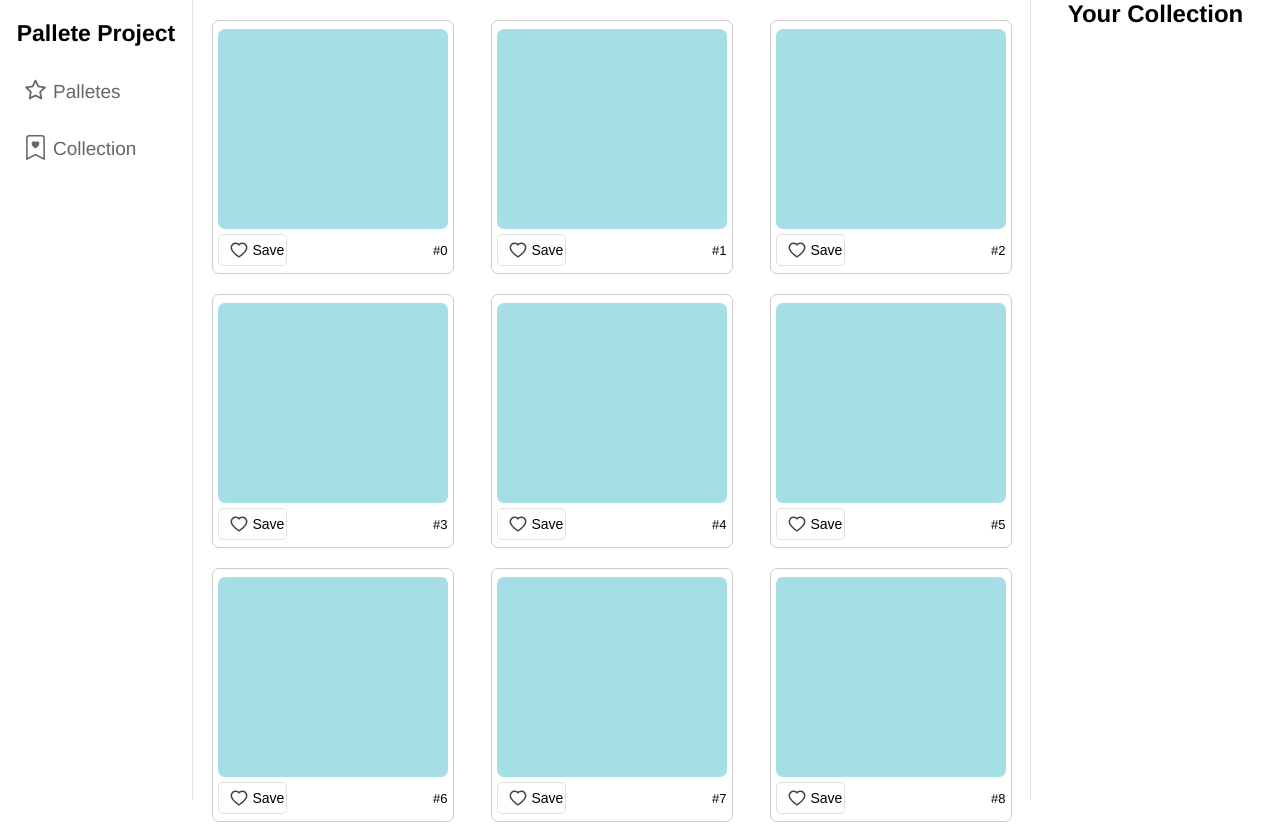
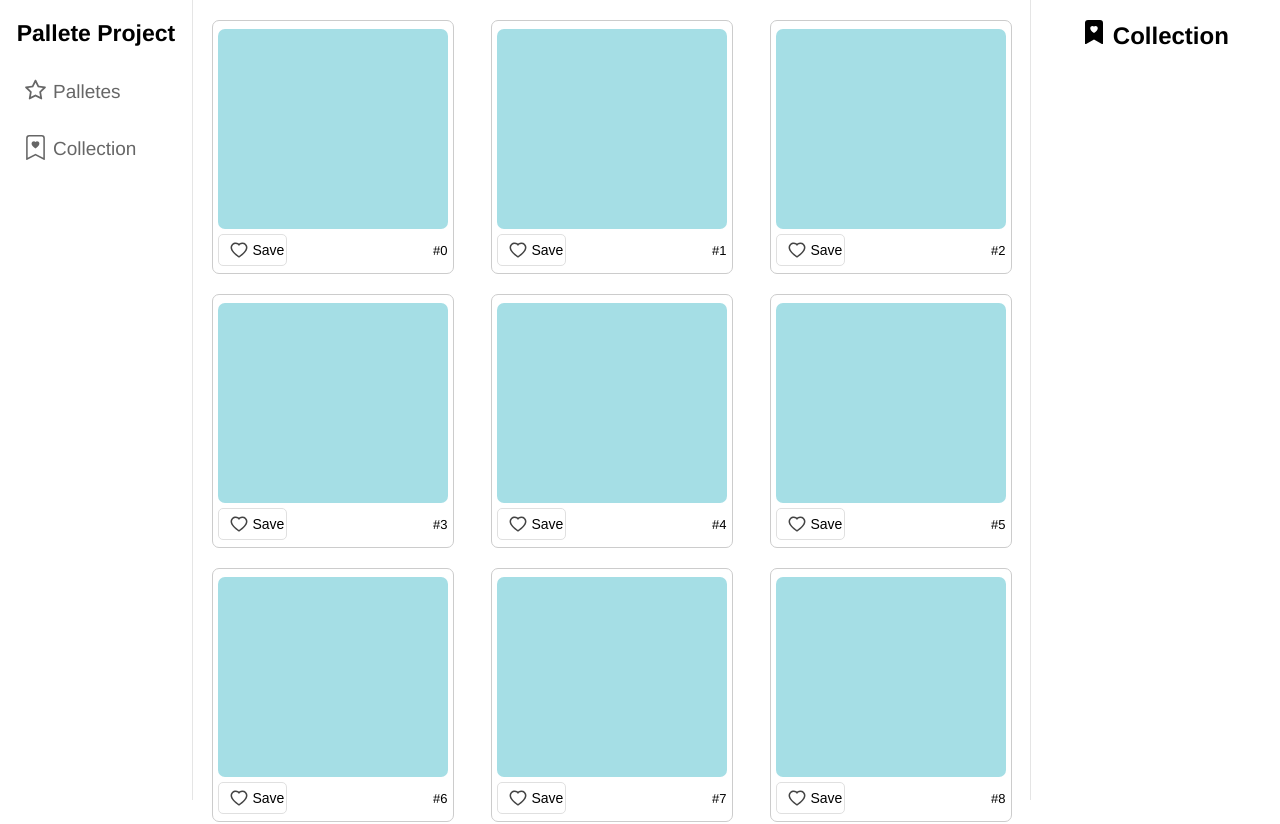
Before and after one commit to j-barreiros/Pallete-Project, a Next.js app: page / in a window 1280 px wide. Shown: the top 824 px of the page. Built offline with nearby package versions, Linux system fonts and the light colour scheme.

Commit message:
Added an icon and edited the css

```diff
--- a/src/components/CollectionBar/CollectionBar.js
+++ b/src/components/CollectionBar/CollectionBar.js
@@ -6,13 +6,18 @@ import { PalleteContext } from '../../../pages/_app';
 //Components
 import PalleteBox from "../PalleteBox/PalleteBox";
 
+//Icon
+import { BsBookmarkHeartFill } from 'react-icons/bs';
+
 export default function CollectionBar() {
 
     const myCollection = useContext(PalleteContext).collection.palleteCollection;
 
     return (
         <section className='collectionBar'>
-            <h2>Your Collection</h2>
+            <h1>
+                <BsBookmarkHeartFill/> Collection
+            </h1>
             <div className='collectionDisplay'>
                     {myCollection.map((item, index) => <PalleteBox id={item.id} key={index} colors={item.colors} size='small'/>)}
             </div>
@@ -25,7 +30,12 @@ export default function CollectionBar() {
                 align-items: center;
                 position: fixed;
                 right: 0px;
+                padding: 10px 10px 0px 10px;
                 border-left: 1px solid rgba(0,0,0,0.1);
+            }
+
+            .collectionBar h1 {
+                margin: 10px 0px 15px 0px;
             }
 
             .collectionDisplay {
```
